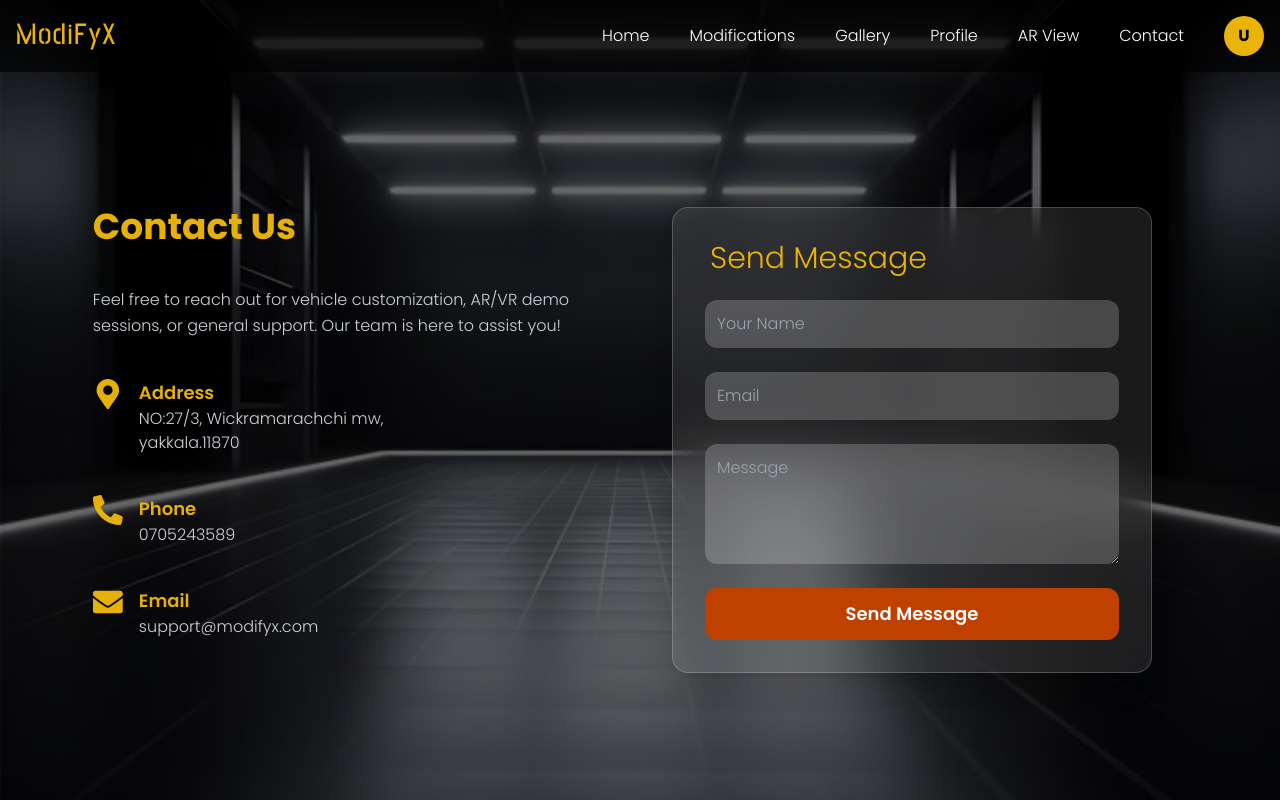
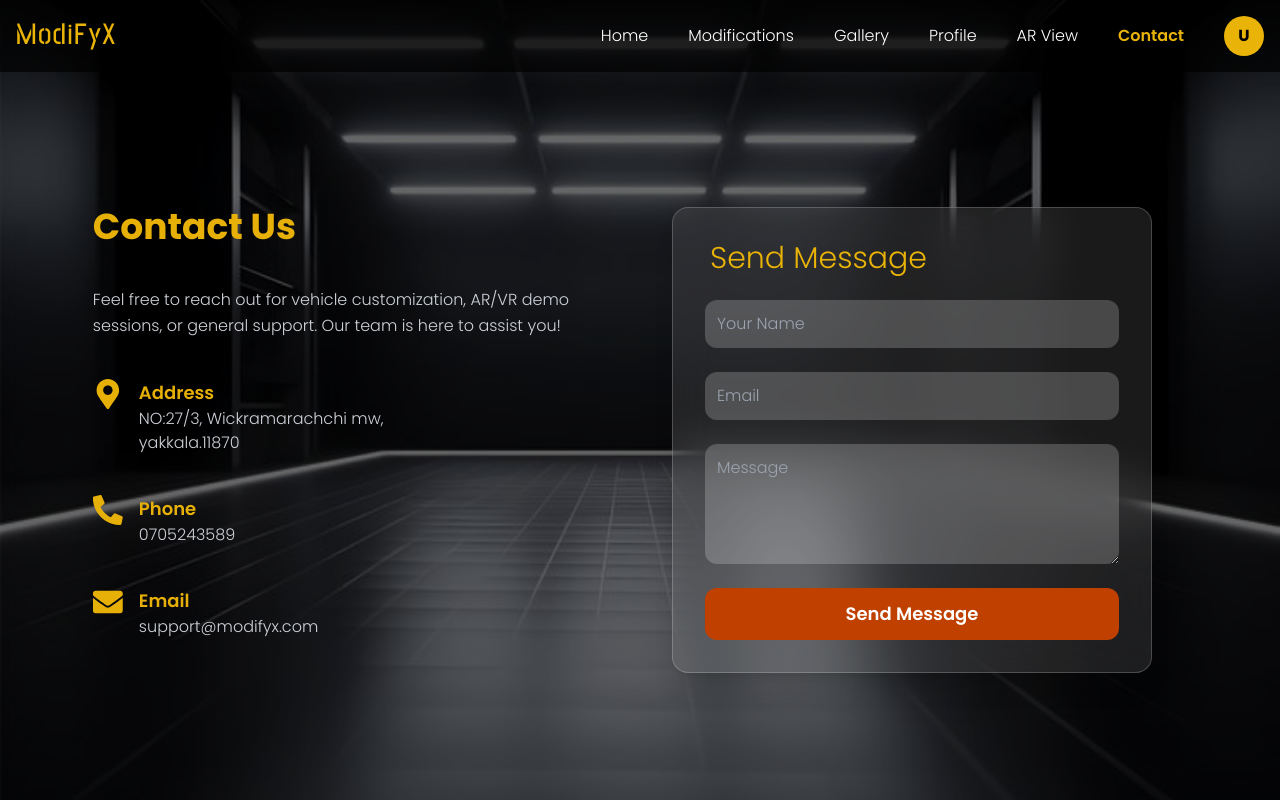
Before and after one commit to Dasindu02/ModiFyX--frontend, a React (Vite) app: page /Log-Contacts in a window 1280 px wide. Built offline with nearby package versions, Linux system fonts and the light colour scheme.

Commit message:
update routes three pages

```diff
--- a/src/Pages/Homepage.tsx
+++ b/src/Pages/Homepage.tsx
@@ -243,7 +243,7 @@ const createExplosionParticles = (container: HTMLElement, left: number, top: num
           {/* Links + Avatar */}
           <div className="flex items-center gap-10">
 
-            <a href="/Home" className="hover:text-yellow-500">Home</a>
+            <a href="/Home" className="text-yellow-500 font-semibold">Home</a>
             <a href="#modifications" className="hover:text-yellow-500">Modifications</a>
             <a href="/ModiFyX-Gallery" className="hover:text-yellow-500">Gallery</a>
             <a href="/profile" className="hover:text-yellow-500">Profile</a>
--- a/src/Pages/Logcontacts.tsx
+++ b/src/Pages/Logcontacts.tsx
@@ -105,7 +105,7 @@ export default function LogContact() {
             <a href="/ModiFyX-Gallery" className="hover:text-yellow-500">Gallery</a>
             <a href="/profile" className="hover:text-yellow-500">Profile</a>
             <a href="/Home#ar-view" className="hover:text-yellow-500">AR View</a>
-            <a href="/Log-Contacts" className="hover:text-yellow-500">Contact</a>
+            <a href="/Log-Contacts" className="text-yellow-500 font-semibold">Contact</a>
 
             {/* Avatar Dropdown */}
             <div className="relative dropdown-container">
--- a/src/Pages/profile.tsx
+++ b/src/Pages/profile.tsx
@@ -173,7 +173,7 @@ const Profile: React.FC = () => {
             <a href="/Home" className="hover:text-yellow-500">Home</a>
             <a href="/Home#modifications" className="hover:text-yellow-500">Modifications</a>
             <a href="/ModiFyX-Gallery" className="hover:text-yellow-500">Gallery</a>
-            <a href="/profile" className="hover:text-yellow-500">Profile</a>
+            <a href="/profile" className="text-yellow-500 font-semibold">Profile</a>
             <a href="/Home#ar-view" className="hover:text-yellow-500">AR View</a>
             <a href="/Log-Contacts" className="hover:text-yellow-500">Contact</a>
 
```
